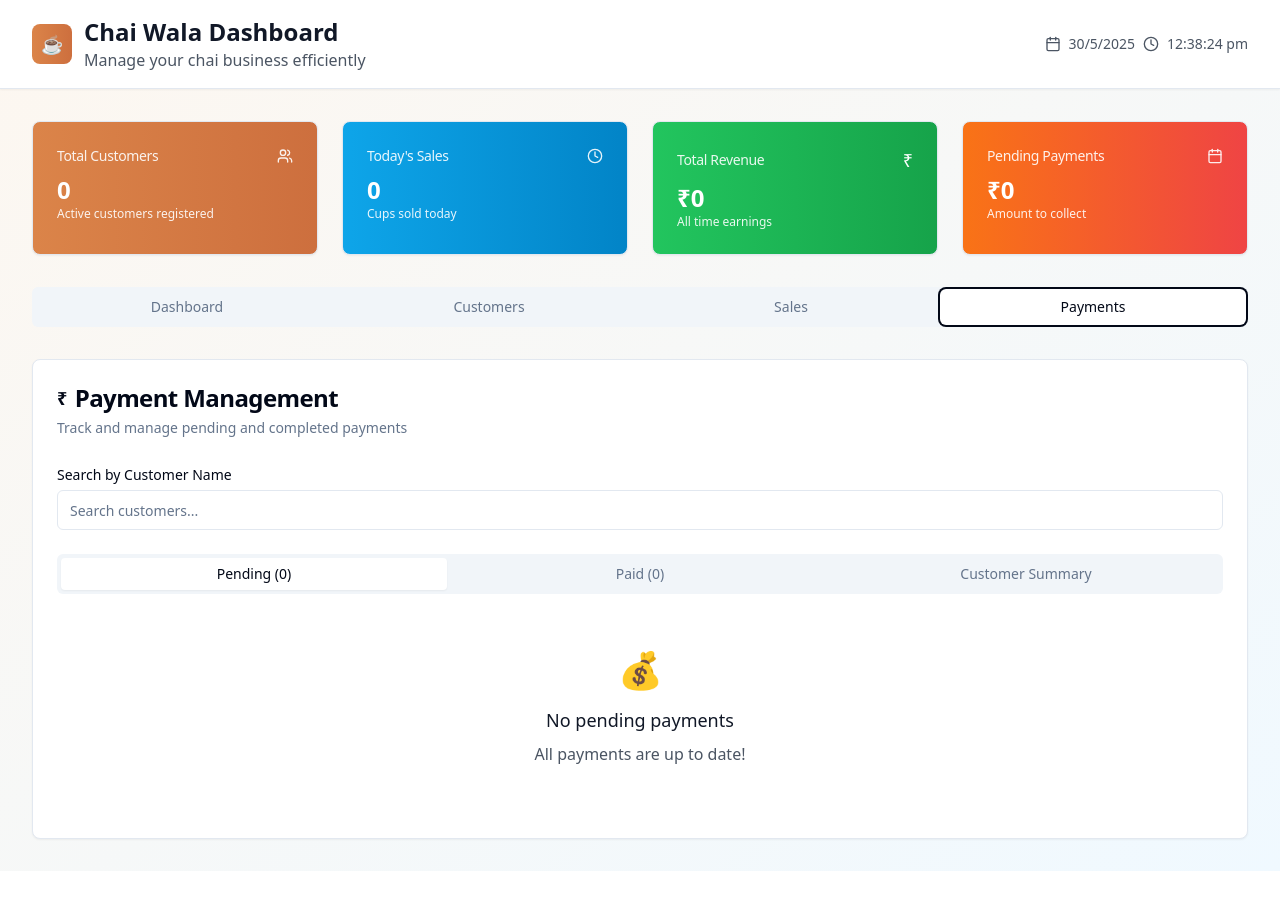
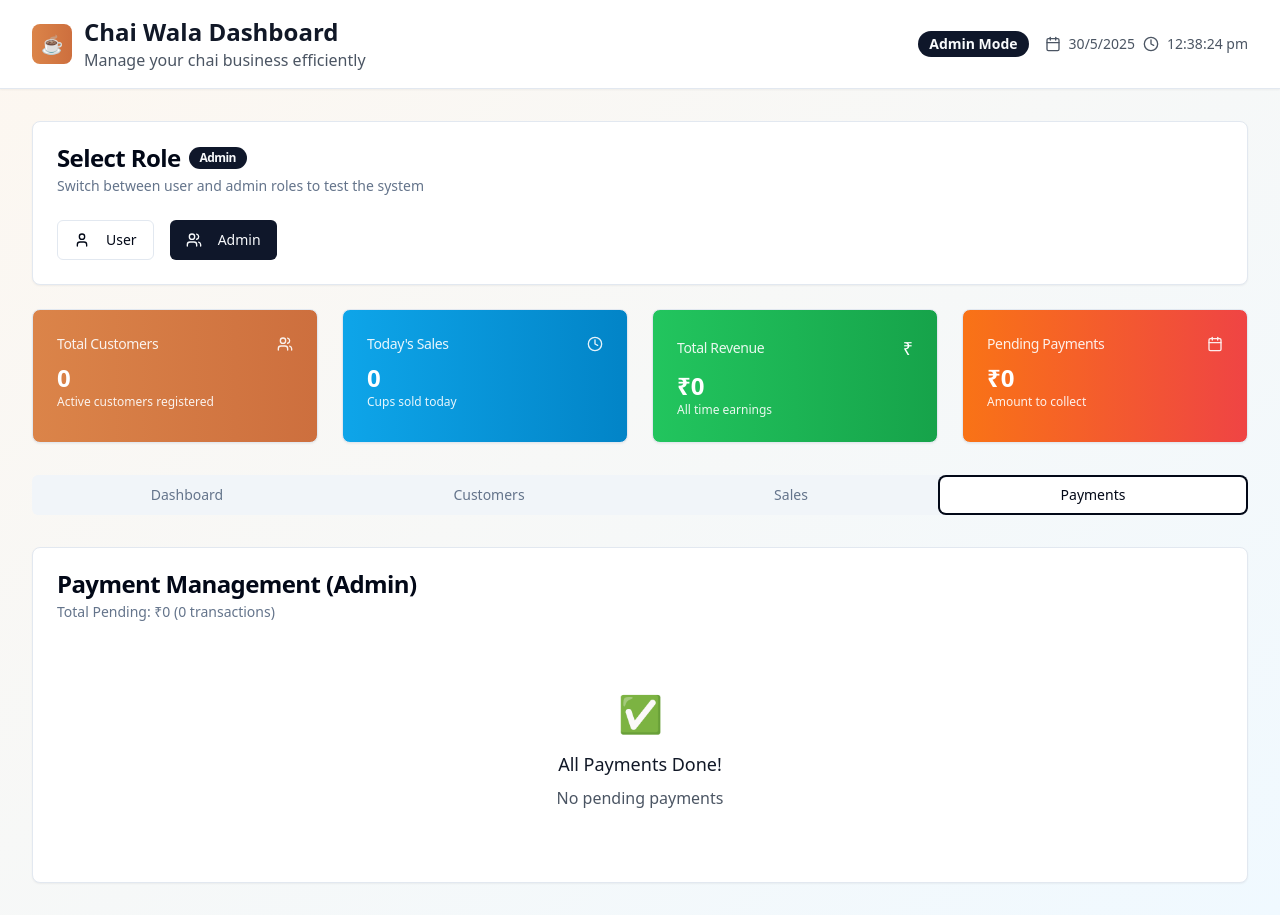
Before and after one commit to sayaji-jay/chai-khata-khata, a React (Vite) app: page / in a window 1280 px wide. Both pictures are taken after a click on the tab "Payments". Before the commit the page ends 871 px from the top, so only its background shows below. Built offline with nearby package versions, Linux system fonts and the light colour scheme.

Commit message:
Refactor: Remove payment features and add user roles
Removed payment management features and implemented basic user roles (admin/user) with local storage for data persistence.

```diff
--- /dev/null
+++ b/src/components/SimplePaymentManager.tsx
@@ -0,0 +1,132 @@
+
+import { useState } from 'react';
+import { Card, CardContent, CardDescription, CardHeader, CardTitle } from '@/components/ui/card';
+import { Button } from '@/components/ui/button';
+import { Input } from '@/components/ui/input';
+import { Label } from '@/components/ui/label';
+import { useToast } from '@/hooks/use-toast';
+
+interface Sale {
+  id: string;
+  customerId: string;
+  customerName: string;
+  quantity: number;
+  pricePerCup: number;
+  totalAmount: number;
+  date: string;
+  time: string;
+  isPaid: boolean;
+  paidAmount?: number;
+}
+
+interface SimplePaymentManagerProps {
+  sales: Sale[];
+  onMarkPaid: (saleId: string, paidAmount: number) => void;
+  isAdmin: boolean;
+}
+
+export const SimplePaymentManager = ({ sales, onMarkPaid, isAdmin }: SimplePaymentManagerProps) => {
+  const [paymentAmounts, setPaymentAmounts] = useState<Record<string, string>>({});
+  const { toast } = useToast();
+
+  const pendingSales = sales.filter(sale => !sale.isPaid);
+  const totalPending = pendingSales.reduce((sum, sale) => sum + sale.totalAmount, 0);
+
+  const handlePaymentDone = (sale: Sale) => {
+    const amountStr = paymentAmounts[sale.id] || sale.totalAmount.toString();
+    const amount = parseFloat(amountStr);
+
+    if (isNaN(amount) || amount <= 0) {
+      toast({
+        title: "Invalid Amount",
+        description: "Please enter a valid amount",
+        variant: "destructive"
+      });
+      return;
+    }
+
+    onMarkPaid(sale.id, amount);
+    setPaymentAmounts(prev => ({ ...prev, [sale.id]: '' }));
+  };
+
+  if (!isAdmin) {
+    return (
+      <Card>
+        <CardHeader>
+          <CardTitle>Payment Status</CardTitle>
+          <CardDescription>View your payment status</CardDescription>
+        </CardHeader>
+        <CardContent>
+          <div className="text-center py-8">
+            <p className="text-gray-600">Only admin can manage payments</p>
+          </div>
+        </CardContent>
+      </Card>
+    );
+  }
+
+  return (
+    <div className="space-y-6">
+      <Card>
+        <CardHeader>
+          <CardTitle>Payment Management (Admin)</CardTitle>
+          <CardDescription>
+            Total Pending: ₹{totalPending} ({pendingSales.length} transactions)
+          </CardDescription>
+        </CardHeader>
+        <CardContent>
+          {pendingSales.length === 0 ? (
+            <div className="text-center py-12">
+              <span className="text-4xl mb-4 block">✅</span>
+              <h3 className="text-lg font-medium text-gray-900 mb-2">All Payments Done!</h3>
+              <p className="text-gray-600">No pending payments</p>
+            </div>
+          ) : (
+            <div className="space-y-4">
+              {pendingSales.map(sale => (
+                <Card key={sale.id} className="border-l-4 border-l-orange-500">
+                  <CardContent className="p-4">
+                    <div className="flex items-center justify-between">
+                      <div className="flex-1">
+                        <h4 className="font-semibold text-gray-900">{sale.customerName}</h4>
+                        <p className="text-sm text-gray-600">
+                          {sale.quantity} cups × ₹{sale.pricePerCup} = ₹{sale.totalAmount}
+                        </p>
+                        <p className="text-xs text-gray-500">
+                          {new Date(sale.date).toLocaleDateString('en-IN')} at {sale.time}
+                        </p>
+                      </div>
+                      <div className="flex items-center space-x-2">
+                        <div>
+                          <Label htmlFor={`amount-${sale.id}`} className="text-xs">Amount Received</Label>
+                          <Input
+                            id={`amount-${sale.id}`}
+                            type="number"
+                            placeholder={sale.totalAmount.toString()}
+                            value={paymentAmounts[sale.id] || ''}
+                            onChange={(e) => setPaymentAmounts(prev => ({
+                              ...prev,
+                              [sale.id]: e.target.value
+                            }))}
+                            className="w-24 text-sm"
+                          />
+                        </div>
+                        <Button
+                          size="sm"
+                          onClick={() => handlePaymentDone(sale)}
+                          className="bg-green-600 hover:bg-green-700"
+                        >
+                          Payment Done
+                        </Button>
+                      </div>
+                    </div>
+                  </CardContent>
+                </Card>
+              ))}
+            </div>
+          )}
+        </CardContent>
+      </Card>
+    </div>
+  );
+};
--- /dev/null
+++ b/src/components/UserRoleSelector.tsx
@@ -0,0 +1,48 @@
+
+import { Card, CardContent, CardDescription, CardHeader, CardTitle } from '@/components/ui/card';
+import { Button } from '@/components/ui/button';
+import { Badge } from '@/components/ui/badge';
+import { User, Users } from 'lucide-react';
+
+interface UserRoleSelectorProps {
+  currentRole: 'user' | 'admin';
+  onRoleChange: (role: 'user' | 'admin') => void;
+}
+
+export const UserRoleSelector = ({ currentRole, onRoleChange }: UserRoleSelectorProps) => {
+  return (
+    <Card className="mb-6">
+      <CardHeader>
+        <CardTitle className="flex items-center space-x-2">
+          <span>Select Role</span>
+          <Badge variant={currentRole === 'admin' ? 'default' : 'secondary'}>
+            {currentRole === 'admin' ? 'Admin' : 'User'}
+          </Badge>
+        </CardTitle>
+        <CardDescription>
+          Switch between user and admin roles to test the system
+        </CardDescription>
+      </CardHeader>
+      <CardContent>
+        <div className="flex space-x-4">
+          <Button
+            variant={currentRole === 'user' ? 'default' : 'outline'}
+            onClick={() => onRoleChange('user')}
+            className="flex items-center space-x-2"
+          >
+            <User className="w-4 h-4" />
+            <span>User</span>
+          </Button>
+          <Button
+            variant={currentRole === 'admin' ? 'default' : 'outline'}
+            onClick={() => onRoleChange('admin')}
+            className="flex items-center space-x-2"
+          >
+            <Users className="w-4 h-4" />
+            <span>Admin</span>
+          </Button>
+        </div>
+      </CardContent>
+    </Card>
+  );
+};
--- a/src/pages/Index.tsx
+++ b/src/pages/Index.tsx
@@ -1,3 +1,4 @@
+
 import { useState, useEffect } from 'react';
 import { Card, CardContent, CardDescription, CardHeader, CardTitle } from '@/components/ui/card';
 import { Button } from '@/components/ui/button';
@@ -5,7 +6,8 @@ import { Badge } from '@/components/ui/badge';
 import { Tabs, TabsContent, TabsList, TabsTrigger } from '@/components/ui/tabs';
 import { CustomerManager } from '@/components/CustomerManager';
 import { SalesTracker } from '@/components/SalesTracker';
-import { PaymentManager } from '@/components/PaymentManager';
+import { SimplePaymentManager } from '@/components/SimplePaymentManager';
+import { UserRoleSelector } from '@/components/UserRoleSelector';
 import { DashboardStats } from '@/components/DashboardStats';
 import { Users, Clock, Calendar, User } from 'lucide-react';
 import { useToast } from '@/hooks/use-toast';
@@ -28,17 +30,20 @@ interface Sale {
   date: string;
   time: string;
   isPaid: boolean;
+  paidAmount?: number;
 }
 
 const Index = () => {
   const [customers, setCustomers] = useState<Customer[]>([]);
   const [sales, setSales] = useState<Sale[]>([]);
+  const [userRole, setUserRole] = useState<'user' | 'admin'>('admin');
   const { toast } = useToast();
 
   // Load data from localStorage on component mount
   useEffect(() => {
     const savedCustomers = localStorage.getItem('chaiWalaCustomers');
     const savedSales = localStorage.getItem('chaiWalaSales');
+    const savedRole = localStorage.getItem('chaiWalaUserRole');
 
     if (savedCustomers) {
       setCustomers(JSON.parse(savedCustomers));
@@ -46,9 +51,12 @@ const Index = () => {
     if (savedSales) {
       setSales(JSON.parse(savedSales));
     }
+    if (savedRole) {
+      setUserRole(savedRole as 'user' | 'admin');
+    }
   }, []);
 
-  // Save data to localStorage whenever customers or sales change
+  // Save data to localStorage whenever data changes
   useEffect(() => {
     localStorage.setItem('chaiWalaCustomers', JSON.stringify(customers));
   }, [customers]);
@@ -56,6 +64,10 @@ const Index = () => {
   useEffect(() => {
     localStorage.setItem('chaiWalaSales', JSON.stringify(sales));
   }, [sales]);
+
+  useEffect(() => {
+    localStorage.setItem('chaiWalaUserRole', userRole);
+  }, [userRole]);
 
   const addCustomer = (customer: Omit<Customer, 'id' | 'joinDate'>) => {
     const newCustomer: Customer = {
@@ -85,18 +97,18 @@ const Index = () => {
     });
   };
 
-  const updatePaymentStatus = (saleId: string, isPaid: boolean) => {
+  const markPaymentDone = (saleId: string, paidAmount: number) => {
     setSales(prev => prev.map(sale =>
-      sale.id === saleId ? { ...sale, isPaid } : sale
+      sale.id === saleId ? { ...sale, isPaid: true, paidAmount } : sale
     ));
     toast({
-      title: isPaid ? "Payment Received" : "Payment Marked Pending",
-      description: isPaid ? "Payment has been marked as received" : "Payment marked as pending",
+      title: "Payment Done",
+      description: `Payment of ₹${paidAmount} received and marked as done`,
     });
   };
 
   const totalSalesToday = sales.filter(sale => sale.date === new Date().toISOString().split('T')[0]);
-  const totalRevenue = sales.reduce((sum, sale) => sum + sale.totalAmount, 0);
+  const totalRevenue = sales.reduce((sum, sale) => sum + (sale.paidAmount || sale.totalAmount), 0);
   const pendingPayments = sales.filter(sale => !sale.isPaid).reduce((sum, sale) => sum + sale.totalAmount, 0);
 
   return (
@@ -114,6 +126,10 @@ const Index = () => {
                 <p className="text-gray-600">Manage your chai business efficiently</p>
               </div>
             </div>
+            <div className="flex items-center space-x-4">
+              <Badge variant={userRole === 'admin' ? 'default' : 'secondary'} className="text-sm">
+                {userRole === 'admin' ? 'Admin Mode' : 'User Mode'}
+              </Badge>
               <div className="flex items-center space-x-2 text-sm text-gray-600">
                 <Calendar className="w-4 h-4" />
                 <span>{new Date().toLocaleDateString('en-IN')}</span>
@@ -123,8 +139,12 @@ const Index = () => {
             </div>
           </div>
         </div>
+      </div>
 
       <div className="max-w-7xl mx-auto px-4 sm:px-6 lg:px-8 py-8">
+        {/* User Role Selector */}
+        <UserRoleSelector currentRole={userRole} onRoleChange={setUserRole} />
+
         {/* Dashboard Stats */}
         <div className="mb-8">
           <DashboardStats
@@ -212,15 +232,47 @@ const Index = () => {
           </TabsContent>
 
           <TabsContent value="customers">
+            {userRole === 'admin' ? (
               <CustomerManager customers={customers} onAddCustomer={addCustomer} />
+            ) : (
+              <Card>
+                <CardHeader>
+                  <CardTitle>Customers</CardTitle>
+                  <CardDescription>Only admin can manage customers</CardDescription>
+                </CardHeader>
+                <CardContent>
+                  <div className="text-center py-8">
+                    <p className="text-gray-600">Switch to admin mode to manage customers</p>
+                  </div>
+                </CardContent>
+              </Card>
+            )}
           </TabsContent>
 
           <TabsContent value="sales">
+            {userRole === 'admin' ? (
               <SalesTracker customers={customers} sales={sales} onAddSale={addSale} />
+            ) : (
+              <Card>
+                <CardHeader>
+                  <CardTitle>Sales</CardTitle>
+                  <CardDescription>Only admin can record sales</CardDescription>
+                </CardHeader>
+                <CardContent>
+                  <div className="text-center py-8">
+                    <p className="text-gray-600">Switch to admin mode to record sales</p>
+                  </div>
+                </CardContent>
+              </Card>
+            )}
           </TabsContent>
 
           <TabsContent value="payments">
-            <PaymentManager sales={sales} onUpdatePayment={updatePaymentStatus} />
+            <SimplePaymentManager
+              sales={sales}
+              onMarkPaid={markPaymentDone}
+              isAdmin={userRole === 'admin'}
+            />
           </TabsContent>
         </Tabs>
       </div>
```
Lines whose indentation alone changed are shown as unchanged.
